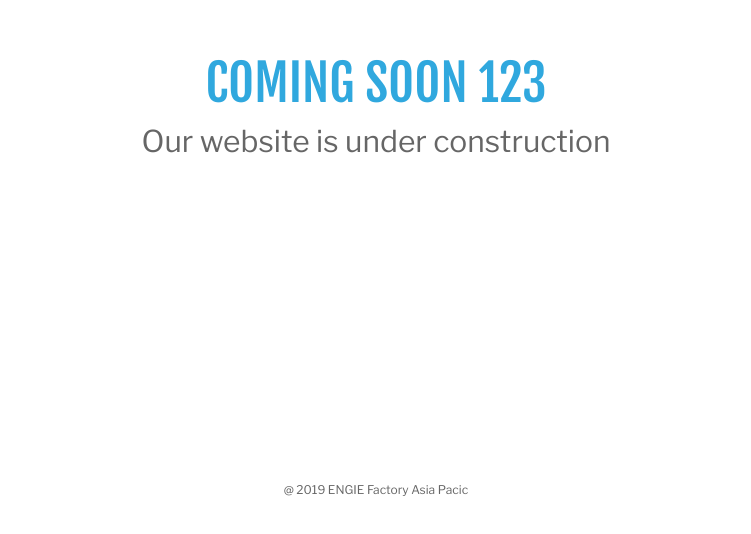
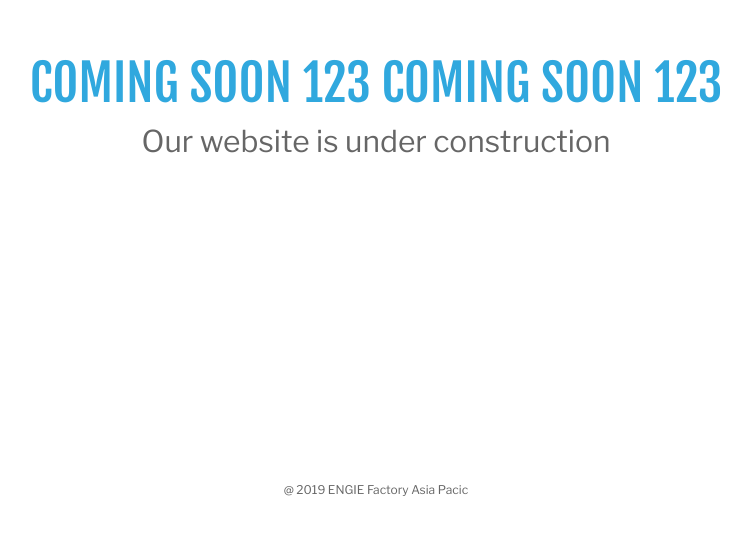
Before and after one commit to saranyams1/Learning-Section, a plain HTML site: page index.html in a window 1280 px wide. Shown: the part 266-800 px from the top of the page, without its empty margins (264-1015 px from the left). Drawn offline with nearby package versions, Linux system fonts and the light colour scheme.

Commit message:
new message

```diff
--- a/index.html
+++ b/index.html
@@ -29,6 +29,7 @@
 		<div class="flex-col-c p-t-50 p-b-50">
 			<h3 class="l1-txt1 txt-center p-b-10">
 				Coming Soon 123
+				Coming Soon 123
 			</h3>
 			<p class="txt-center l1-txt2 p-b-60">
 				Our website is under construction
```
